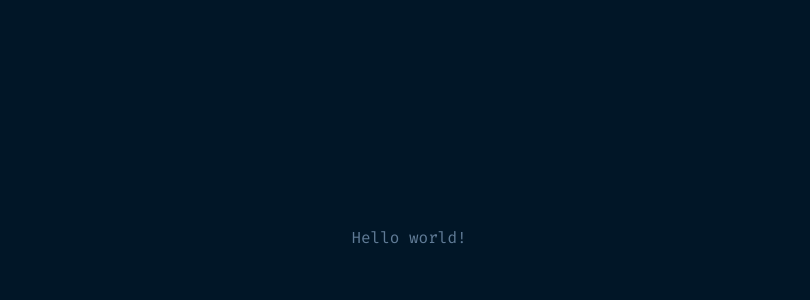
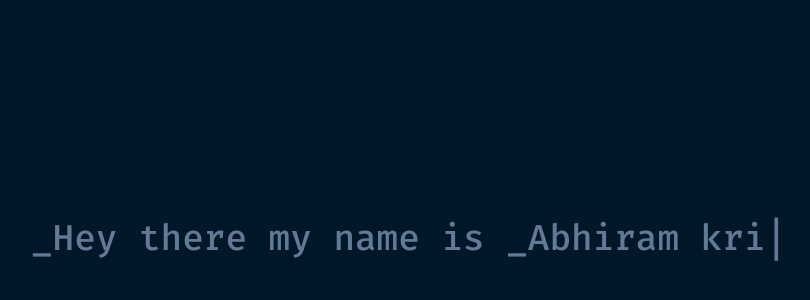
Before and after one commit to AbhiramKrishnaM/Portfolio, a Vue app: page / in a window 1280 px wide. Shown: the part 162-462 px from the top of the page, without its empty margins (231-1041 px from the left). Built offline with nearby package versions, Linux system fonts and the light colour scheme.

Commit message:
added maintenance to landing page

```diff
--- a/src/pages/index.vue
+++ b/src/pages/index.vue
@@ -1,4 +1,6 @@
-<script setup></script>
+<script setup>
+import Maintenance from "../components/maintenance.vue";
+</script>
 <template>
-  <h1>Hello world!</h1>
+  <Maintenance />
 </template>
```
